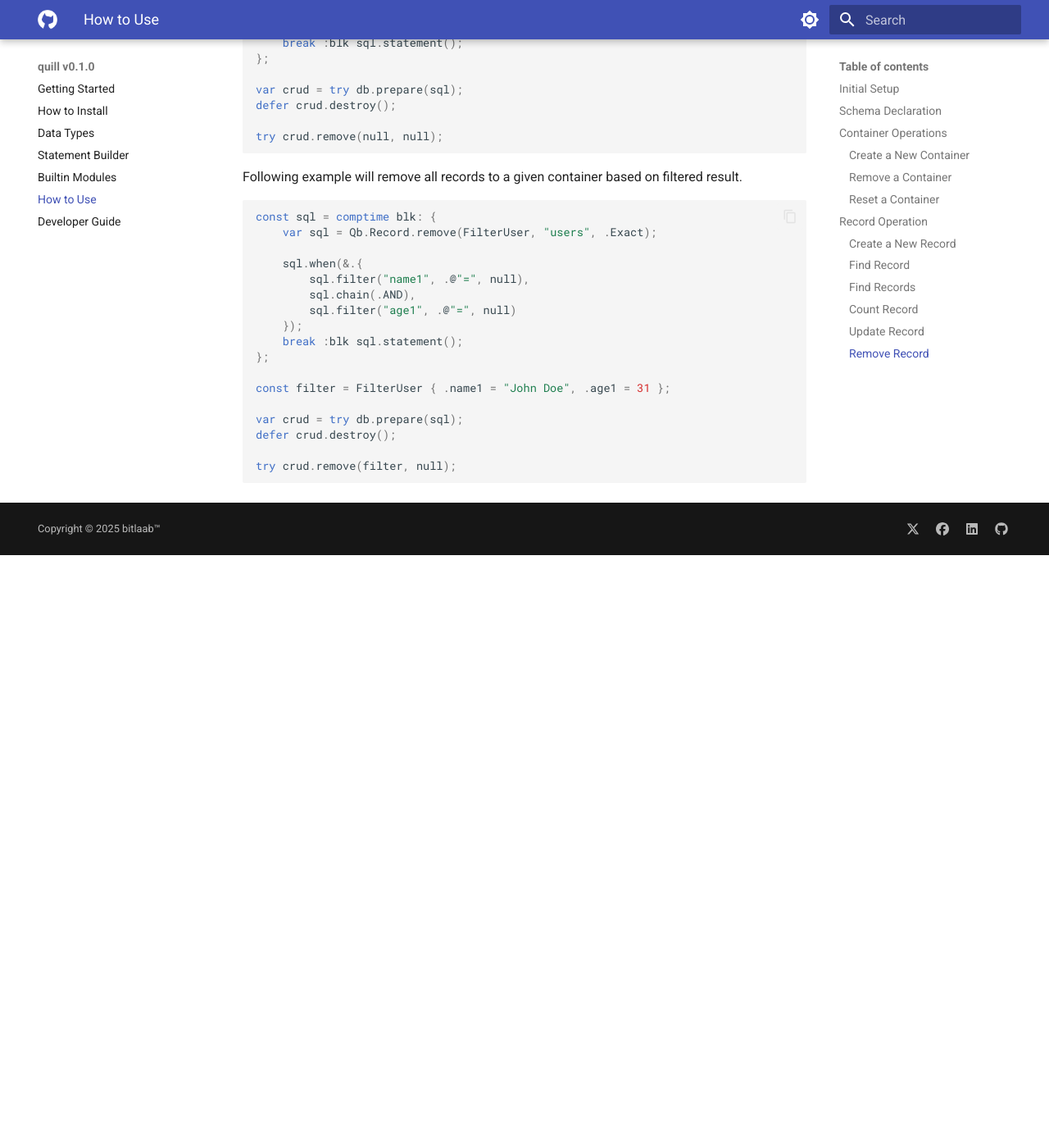
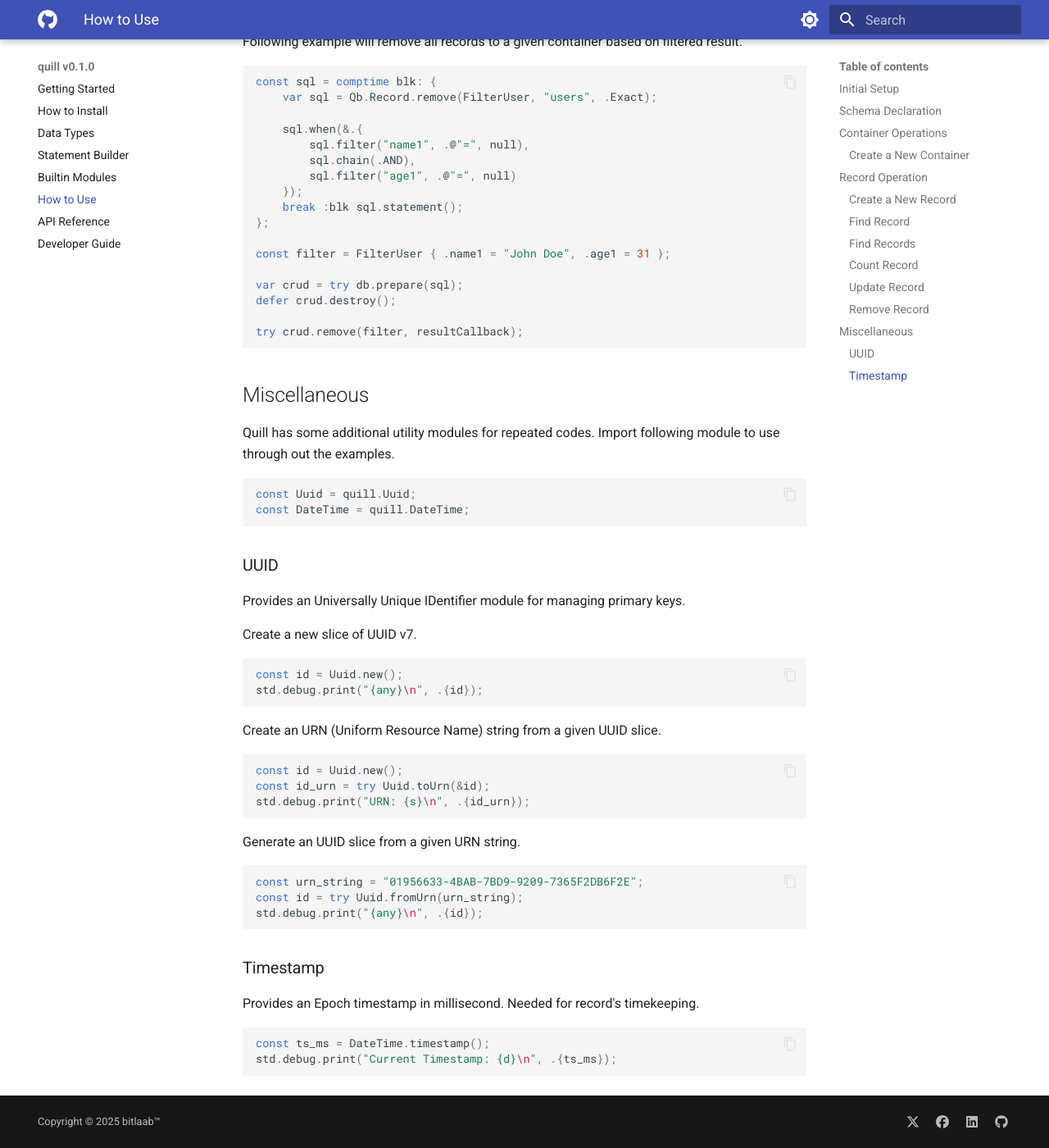
Before and after one commit to bitlaab-bolt/quill, an MkDocs documentation site: the page built from docs/usage.md, in a window 1280 px wide and 1400 px high, scrolled down 7401 px. Shown: the whole window at 82% size. Built offline with MkDocs 1.6.1 and Material for MkDocs 9.7.7, drawn with Linux system fonts in a browser that asks for light colours; before the commit the page ends 8078 px from its top, so only the background shows below that; some of the changed text lies outside the part shown.

````diff
--- a/docs/usage.md
+++ b/docs/usage.md
@@ -99,7 +99,7 @@ pub const ModelProfile = struct {
 
 ### Create a New Container
 
-Following example will create a new container based on the `Model` structure.
+Following example will create a new container based on a given record `Model` structure.
 
 ```zig
 const sql = comptime Qb.Container.create(Model, "users");
@@ -107,27 +107,18 @@ var result = try db.exec(sql);
 result.destroy();
 ```
 
-### Remove a Container
+**Remarks:** For other container related operations please see - [Builtin Modules](/builtins)
 
-Following example will delete an entire database container.
+## Record Operation
 
-WIP:
+Let's declare a Callback function. Following function is used in case you want to capture `exec()` and `remove()` result for the `INSERT`, `UPDATE`, and `DELETE` SQL statement.
 
 ```zig
-
+fn resultCallback(result: Quill.Result, affected: i64) void {
+    const fmt_str = "Result: {any}\nAffected Records: {d}\n";
+    std.debug.print(fmt_str, .{result, affected});
+}
 ```
-
-### Reset a Container
-
-Following example will remove all records from a given database container.
-
-WIP:
-
-```zig
-
-```
-
-## Record Operation
 
 ### Create a New Record
 
@@ -154,7 +145,7 @@ defer heap.destroy(soc_dyn);
 const soc = Social { .website = "example.one", .username = name };
 
 const record_data = Model {
-    .uuid = .{.blob = &Uuid.new() },
+    .uuid = .{.blob = &Uuid.new()},
     .name1 = .{.text = name},
     .name2 = null,
     .balance1 = 10.50,
@@ -169,7 +160,7 @@ const record_data = Model {
     .gender4 = null,
     .about1 = .{.blob = about},
     .about2 = null,
-    .social1 = .{.text = soc_dyn.* },
+    .social1 = .{.text = soc_dyn.*},
     .social2 = null,
     .social3 = .{.text = &.{soc, soc_dyn.*}},
     .social4 = null
@@ -178,7 +169,7 @@ const record_data = Model {
 var crud = try db.prepare(sql);
 defer crud.destroy();
 
-try crud.exec(record_data, null, null);
+try crud.exec(record_data, null, resultCallback);
 ```
 
 ### Find Record
@@ -342,7 +333,7 @@ const profile = ModelProfile {
 var crud = try db.prepare(sql);
 defer crud.destroy();
 
-try crud.exec(profile, null, null);
+try crud.exec(profile, null, resultCallback);
 ```
 
 Following example will update all records to a given container based on filtered result.
@@ -369,7 +360,7 @@ const filter = FilterUser { .name1 = "John Doe", .age1 = 31 };
 var crud = try db.prepare(sql);
 defer crud.destroy();
 
-try crud.exec(profile, filter, null);
+try crud.exec(profile, filter, resultCallback);
 ```
 
 ### Remove Record
@@ -385,7 +376,7 @@ const sql = comptime blk: {
 var crud = try db.prepare(sql);
 defer crud.destroy();
 
-try crud.remove(null, null);
+try crud.remove(null, resultCallback);
 ```
 
 
@@ -408,5 +399,50 @@ const filter = FilterUser { .name1 = "John Doe", .age1 = 31 };
 var crud = try db.prepare(sql);
 defer crud.destroy();
 
-try crud.remove(filter, null);
+try crud.remove(filter, resultCallback);
 ```
+
+## Miscellaneous
+
+Quill has some additional utility modules for repeated codes. Import following module to use through out the examples.
+
+```zig
+const Uuid = quill.Uuid;
+const DateTime = quill.DateTime;
+```
+
+### UUID
+
+Provides an Universally Unique IDentifier module for managing primary keys.
+
+Create a new slice of UUID v7.
+
+```zig
+const id = Uuid.new();
+std.debug.print("{any}\n", .{id});
+```
+
+Create an URN (Uniform Resource Name) string from a given UUID slice.
+
+```zig
+const id = Uuid.new();
+const id_urn = try Uuid.toUrn(&id);
+std.debug.print("URN: {s}\n", .{id_urn});
+```
+
+Generate an UUID slice from a given URN string.
+
+```zig
+const urn_string = "01956633-4BAB-7BD9-9209-7365F2DB6F2E";
+const id = try Uuid.fromUrn(urn_string);
+std.debug.print("{any}\n", .{id});
+```
+
+### Timestamp
+
+Provides an Epoch timestamp in millisecond. Needed for record's timekeeping.
+
+```zig
+const ts_ms = DateTime.timestamp();
+std.debug.print("Current Timestamp: {d}\n", .{ts_ms});
+```
--- a/mkdocs.yml
+++ b/mkdocs.yml
@@ -7,6 +7,7 @@ nav:
   - Statement Builder: builder.md
   - Builtin Modules: builtins.md
   - How to Use: usage.md
+  - API Reference: reference.md
   - Developer Guide: guide.md
 markdown_extensions:
   - pymdownx.highlight:
````
Also changed, not shown: docs/builtins.md (+163 -0 lines), docs/reference.md (added), 9 other files.
